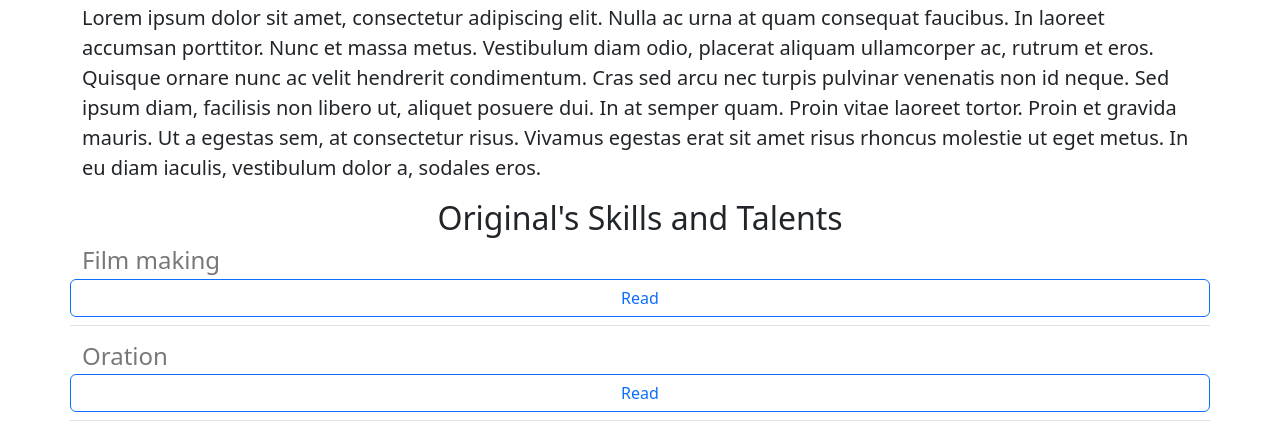
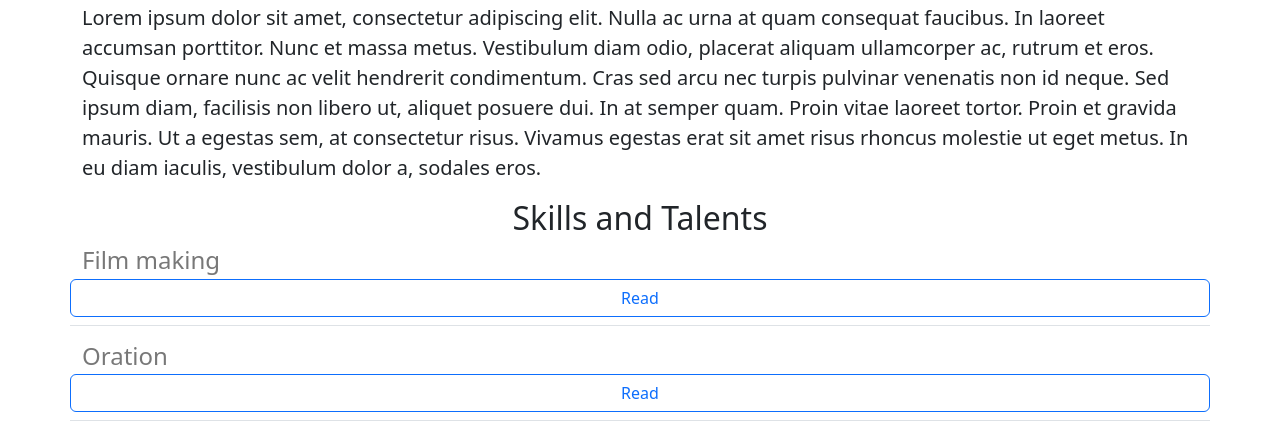
Before and after one commit to OriginalCodes01/originals-project, a Flask app: page / in a window 1280 px wide. Shown: the part 459-894 px from the top of the page. Run offline with Flask 3, Linux system fonts and the light colour scheme.

Commit message:
made some changes

```diff
--- a/templates/home.html
+++ b/templates/home.html
@@ -25,7 +25,7 @@
     <p class="lead">
       Lorem ipsum dolor sit amet, consectetur adipiscing elit. Nulla ac urna at quam consequat faucibus. In laoreet accumsan porttitor. Nunc et massa metus. Vestibulum diam odio, placerat aliquam ullamcorper ac, rutrum et eros. Quisque ornare nunc ac velit hendrerit condimentum. Cras sed arcu nec turpis pulvinar venenatis non id neque. Sed ipsum diam, facilisis non libero ut, aliquet posuere dui. In at semper quam. Proin vitae laoreet tortor. Proin et gravida mauris. Ut a egestas sem, at consectetur risus. Vivamus egestas erat sit amet risus rhoncus molestie ut eget metus. In eu diam iaculis, vestibulum dolor a, sodales eros.
     </p>
-    <h2 class="text-center mt- 2 mb- 4">Original's Skills and Talents</h2>
+    <h2 class="text-center mt- 2 mb- 4">Skills and Talents</h2>
     <div>
       {% for talents in talents %}
       <div class="border-bottom row"
```
